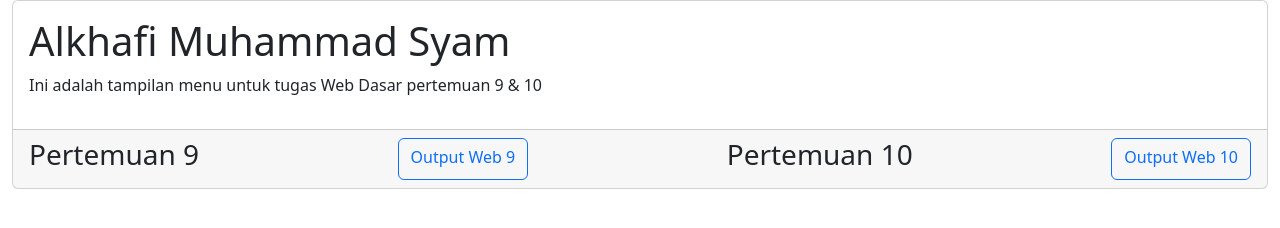
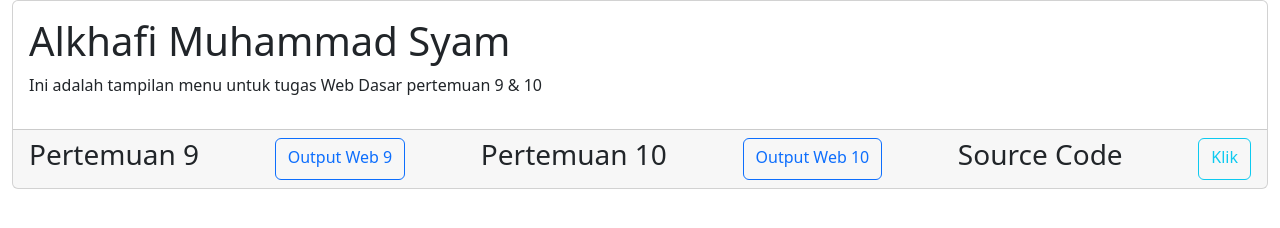
Before and after one commit to Sysminc/Kuliah-9-10, a plain HTML site: page index.html in a window 1280 px wide. Drawn offline with nearby package versions, Linux system fonts and the light colour scheme.

Commit message:
Add Link

```diff
--- a/index.html
+++ b/index.html
@@ -28,6 +28,8 @@
                 <a href="web-9.html" class="btn btn-outline-primary">Output Web 9</a>
                 <h3>Pertemuan 10</h3>
                 <a href="web-10.html" class="btn btn-outline-primary">Output Web 10</a>
+                <h3>Source Code</h3>
+                <a href="https://github.com/Sysminc/Kuliah-9-10" class="btn btn-outline-info">Klik</a>
             </div>
         </div>
     </div>
```
